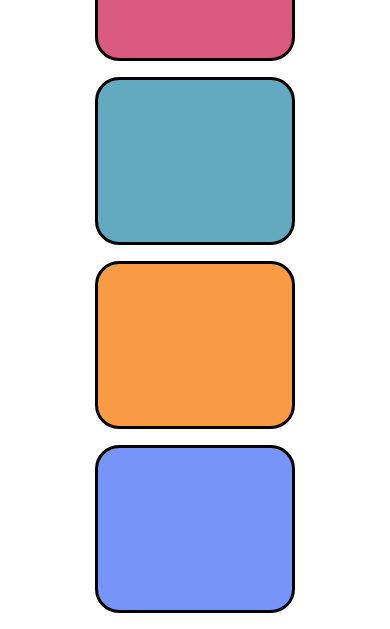
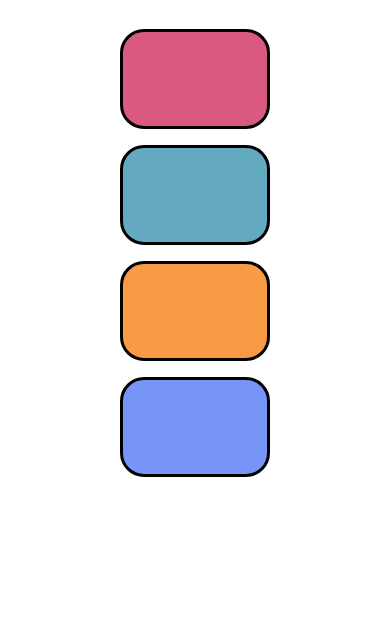
Before and after one commit to PiyushRepoo/Simon-game, a plain HTML site: page index.html in a window 390 px wide. Shown: the part 215-844 px from the top of the page. Drawn offline with Linux system fonts and the light colour scheme.

Commit message:
Update style.css

```diff
--- a/style.css
+++ b/style.css
@@ -75,8 +75,8 @@ h1 {
 @media (max-width: 512px) {
   .btn {
     margin: 0;
-    width: 200px;
-    height: 300px;
+    width: 150px;
+    height: 100px;
   }
 
   .btn-container {
```
